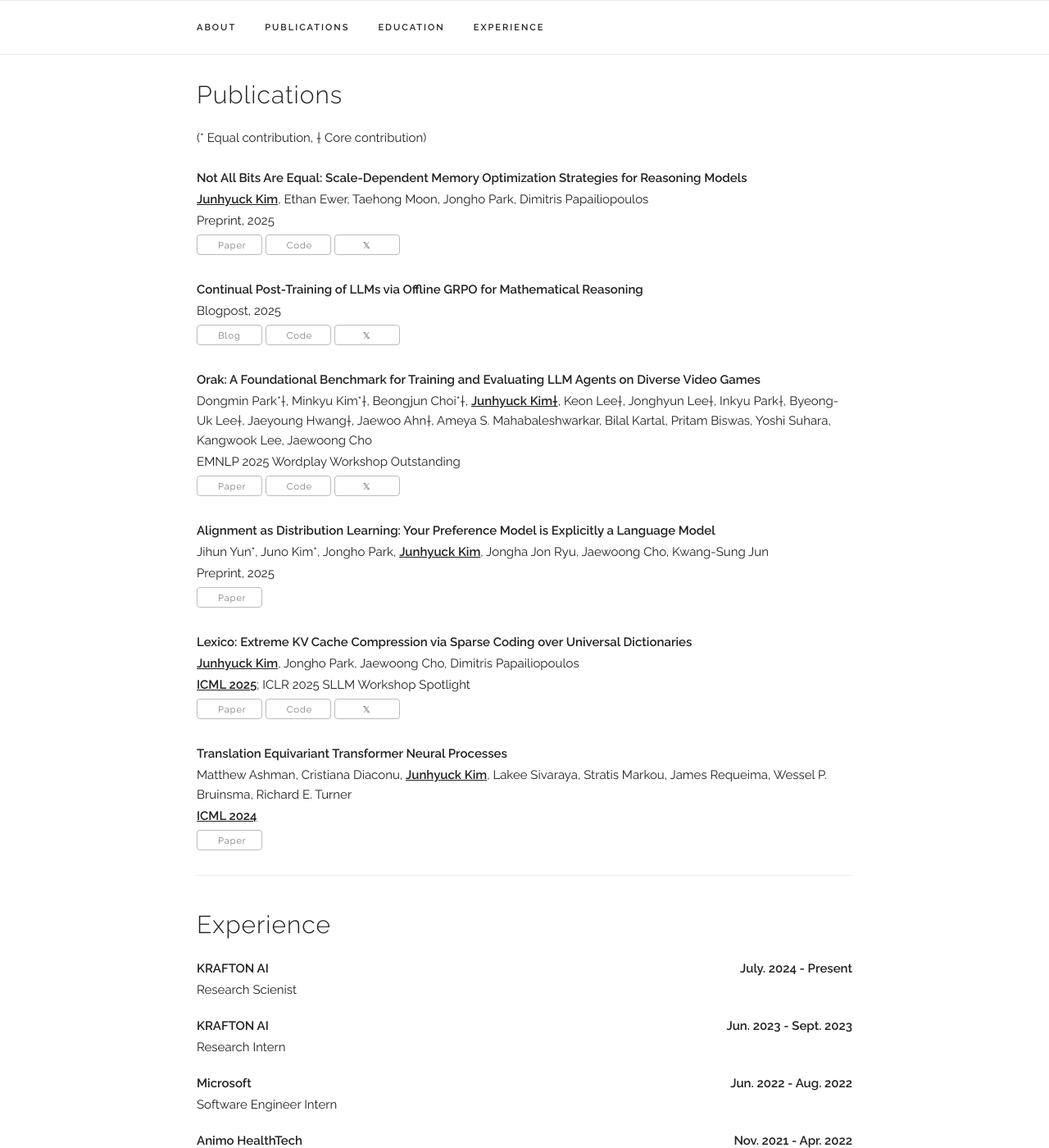
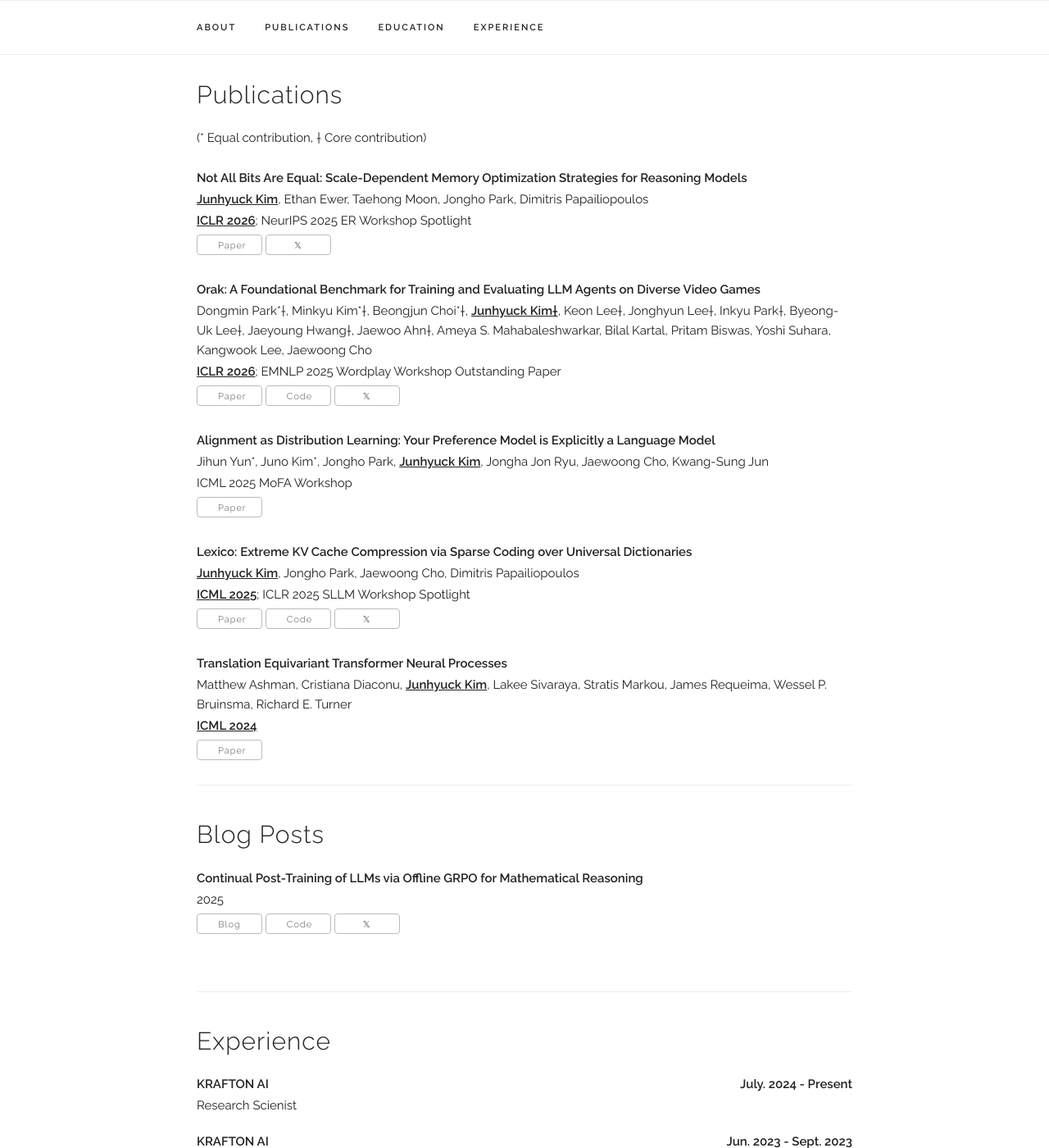
Before and after one commit to jhyuckkim/jhyuckkim.github.io, a Jekyll site: the page built from index.html, in a window 1280 px wide and 1400 px high, scrolled down 592 px. Shown: the whole window at 82% size. Built offline with Jekyll 4.4.1, drawn with Linux system fonts in a browser that asks for light colours; some web fonts are replaced.

Commit message:
Add blog posts section to index.html and update publications.yaml to include blog post details for "Continual Post-Training of LLMs via Offline GRPO for Mathematical Reasoning".

```diff
--- a/_data/publications.yaml
+++ b/_data/publications.yaml
@@ -1,22 +1,15 @@
 papers:
   - title: "Not All Bits Are Equal: Scale-Dependent Memory Optimization Strategies for Reasoning Models"
     authors: "<b><u>Junhyuck Kim</u></b>, Ethan Ewer, Taehong Moon, Jongho Park, Dimitris Papailiopoulos"
-    venue: "Preprint, 2025"
+    venue: "<b><u>ICLR 2026</u></b>; NeurIPS 2025 ER Workshop Spotlight"
     paper_pdf: "https://arxiv.org/abs/2510.10964"
-    code: "https://github.com/krafton-ai/not-all-bits-are-equal"
+    # code: "https://github.com/krafton-ai/not-all-bits-are-equal"
     twitter: "https://x.com/DimitrisPapail/status/1978108550854382052"
-    selected: y
-
-  - title: "Continual Post-Training of LLMs via Offline GRPO for Mathematical Reasoning"
-    venue: "Blogpost, 2025"
-    blog: "https://krafton-ai.github.io/blog/llm_post_training_en/"
-    code: "https://github.com/krafton-ai/Offline-GRPO"
-    twitter: "https://x.com/Kangwook_Lee/status/1949935551701786733"
     selected: y
 
   - title: "Orak: A Foundational Benchmark for Training and Evaluating LLM Agents on Diverse Video Games"
     authors: "Dongmin Park*†, Minkyu Kim*†, Beongjun Choi*†, <b><u>Junhyuck Kim†</u></b>, Keon Lee†, Jonghyun Lee†, Inkyu Park†, Byeong-Uk Lee†, Jaeyoung Hwang†, Jaewoo Ahn†, Ameya S. Mahabaleshwarkar, Bilal Kartal, Pritam Biswas, Yoshi Suhara, Kangwook Lee, Jaewoong Cho"
-    venue: "EMNLP 2025 Wordplay Workshop Outstanding"
+    venue: "<b><u>ICLR 2026</u></b>; EMNLP 2025 Wordplay Workshop Outstanding Paper"
     paper_pdf: "https://arxiv.org/abs/2506.03610"
     code: "https://github.com/krafton-ai/Orak"
     twitter: "https://x.com/Kangwook_Lee/status/1930654918576111999"
@@ -24,7 +17,7 @@ papers:
 
   - title: "Alignment as Distribution Learning: Your Preference Model is Explicitly a Language Model"
     authors: "Jihun Yun*, Juno Kim*, Jongho Park, <b><u>Junhyuck Kim</u></b>, Jongha Jon Ryu, Jaewoong Cho, Kwang-Sung Jun"
-    venue: "Preprint, 2025"
+    venue: "ICML 2025 MoFA Workshop"
     paper_pdf: "https://arxiv.org/abs/2506.01523"
     selected: y
 
@@ -41,3 +34,10 @@ papers:
     venue: "<b><u>ICML 2024</u></b>"
     paper_pdf: "https://arxiv.org/abs/2406.12409"
     selected: y
+
+blogposts:
+  - title: "Continual Post-Training of LLMs via Offline GRPO for Mathematical Reasoning"
+    venue: "2025"
+    blog: "https://krafton-ai.github.io/blog/llm_post_training_en/"
+    code: "https://github.com/krafton-ai/Offline-GRPO"
+    twitter: "https://x.com/Kangwook_Lee/status/1949935551701786733"
--- a/index.html
+++ b/index.html
@@ -132,6 +132,38 @@ layout: default
 
 </div>
 
+<!-- ========== BLOG POSTS ========== -->
+<div class="docs-section" id="blogposts">
+  <h4>Blog Posts</h4>
+  <div class="tab-content">
+    <div class="tab-pane active" id="blogposts-list">
+      {% for post in site.data.publications.blogposts %}
+        <div class="paper">
+          <div class="row">
+            <div class="twelve columns">
+              <p class="title"><b>{{ post.title }}</b></p>
+              <p>{{ post.venue }}</p>
+              <div class="paper-buttons">
+                {% if post.blog %}
+                  <a class="button" href="{{ post.blog }}" target="_blank" style="width: 80px; text-align: center; display: inline-block;">Blog</a>
+                {% endif %}
+
+                {% if post.code %}
+                  <a class="button" href="{{ post.code }}" target="_blank" style="width: 80px; text-align: center; display: inline-block;">Code</a>
+                {% endif %}
+
+                {% if post.twitter %}
+                  <a class="button" href="{{ post.twitter }}" target="_blank" style="width: 80px; text-align: center; display: inline-block;">𝕏</a>
+                {% endif %}
+              </div>
+            </div>
+          </div>
+        </div>
+      {% endfor %}
+    </div>
+  </div>
+</div>
+
 <!-- ========== Experience ========== -->
 <div class="docs-section" id="experience">
   <h4>Experience</h4>
```
